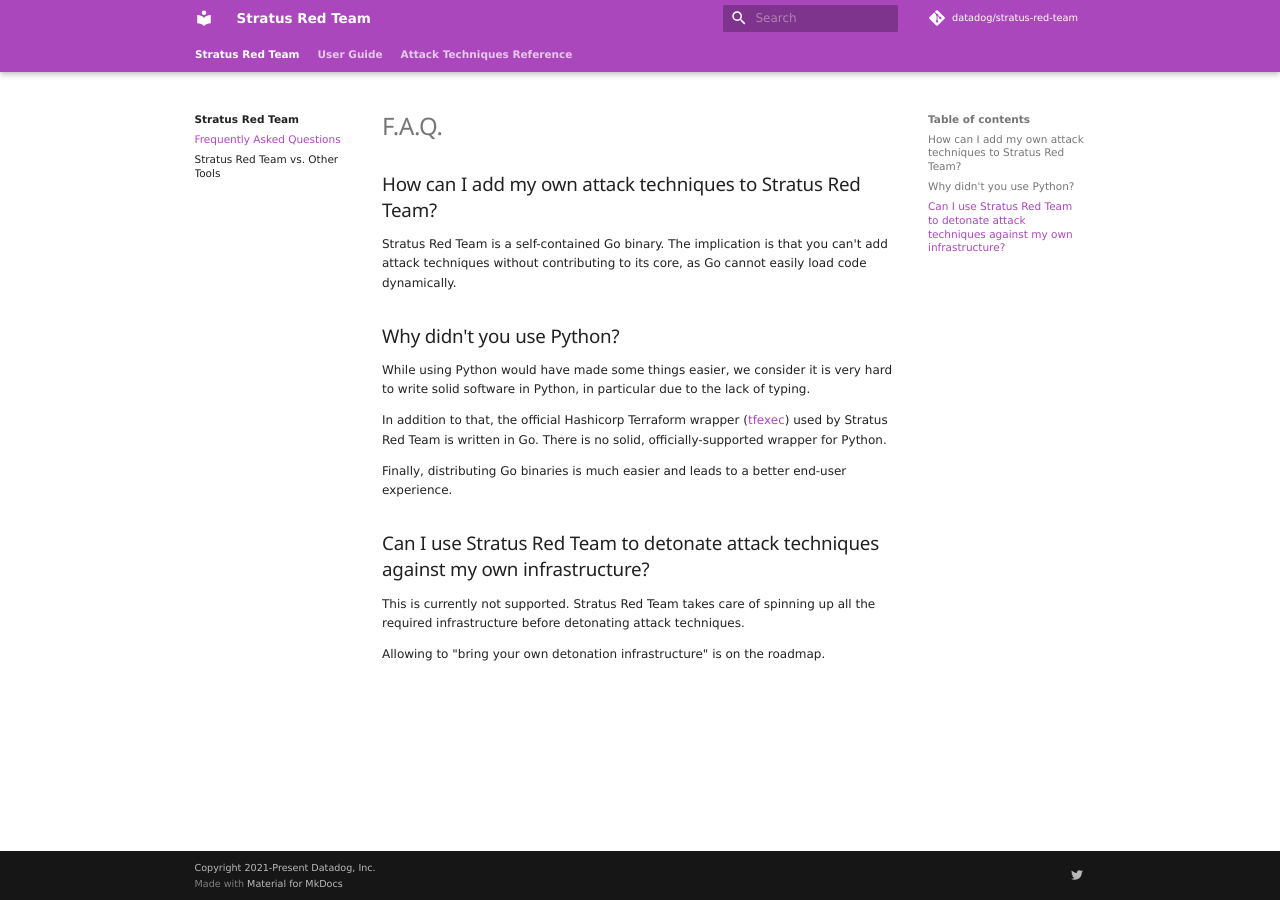
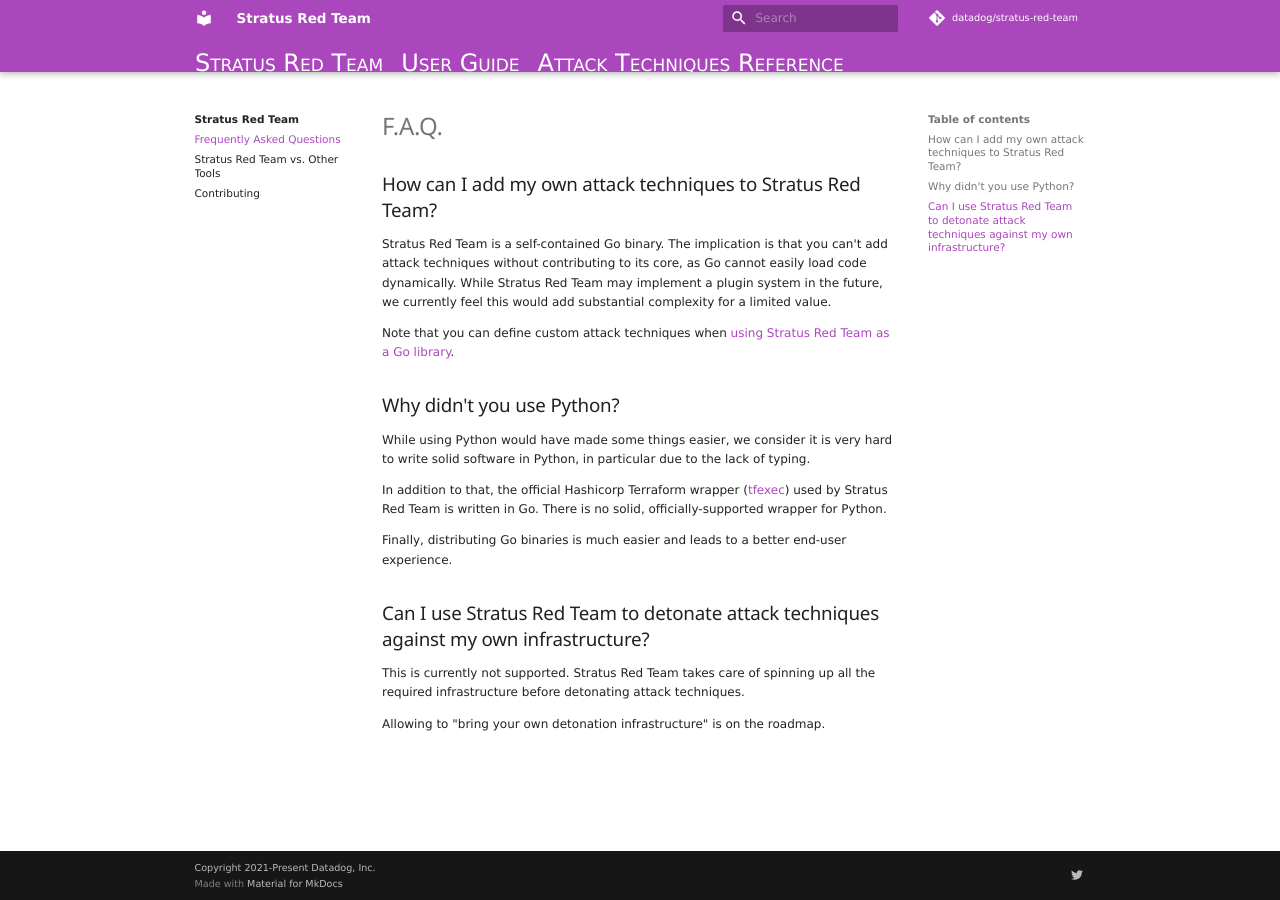
Before and after one commit to DataDog/stratus-red-team, an MkDocs documentation site: the page built from docs/faq.md, in a window 1280 px wide. Built offline with MkDocs 1.6.1 and Material for MkDocs 9.7.7, drawn with Linux system fonts in a browser that asks for light colours; nearby versions of some CDN libraries; library files that are not in the unit come from our copies; comment, search, counter and statistics services are not loaded.

Commit message:
docs and contributing documentation (closes #3)

```diff
--- a/docs/css/extra.css
+++ b/docs/css/extra.css
@@ -1,3 +1,16 @@
 .smallcaps {
     font-variant: small-caps;
 }
+
+.md-tabs__link {
+    opacity: 1 !important;
+    font-variant: small-caps;
+    color: white;
+    font-size: 1.6em !important;
+}
+
+.md-tabs__link--active {
+    font-weight: bold;
+    opacity: 1;
+    color: white;
+}
--- a/docs/faq.md
+++ b/docs/faq.md
@@ -4,6 +4,9 @@
 
 Stratus Red Team is a self-contained Go binary.
 The implication is that you can't add attack techniques without contributing to its core, as Go cannot easily load code dynamically.
+While Stratus Red Team may implement a plugin system in the future, we currently feel this would add substantial complexity for a limited value.
+
+Note that you can define custom attack techniques when [using Stratus Red Team as a Go library](https://stratus-red-team.cloud/user-guide/programmatic-usage/).
 
 ## Why didn't you use Python?
 
--- a/mkdocs.yml
+++ b/mkdocs.yml
@@ -46,11 +46,12 @@
 
 
 nav:
-  - <b>Stratus Red Team</b>:
+  - Stratus Red Team:
       - index.md
       - Frequently Asked Questions: faq.md
       - Stratus Red Team vs. Other Tools: comparison.md
-  - <b>User Guide</b>:
+      - Contributing: contributing.md
+  - User Guide:
       - Getting Started: user-guide/getting-started.md
       - Sample Usage: user-guide/examples.md
       - Commands Reference:
@@ -63,9 +64,8 @@
           - cleanup: user-guide/commands/cleanup.md
       - Troubleshooting: user-guide/troubleshooting.md
       - Programmatic Usage: user-guide/programmatic-usage.md
-  - <b>Attack Techniques Reference</b>:
+  - Attack Techniques Reference:
       - All Attack Techniques: attack-techniques/list.md
       - Philosophy: attack-techniques/philosophy.md
       - Supported Platforms: attack-techniques/supported-platforms.md
-      - Contributing: attack-techniques/contributing.md
       - ... | attack-techniques/*/*.md
```
Also changed, not shown: docs/attack-techniques/contributing.md (deleted, +0 -7 lines), docs/contributing.md (added, +11 -0 lines).
